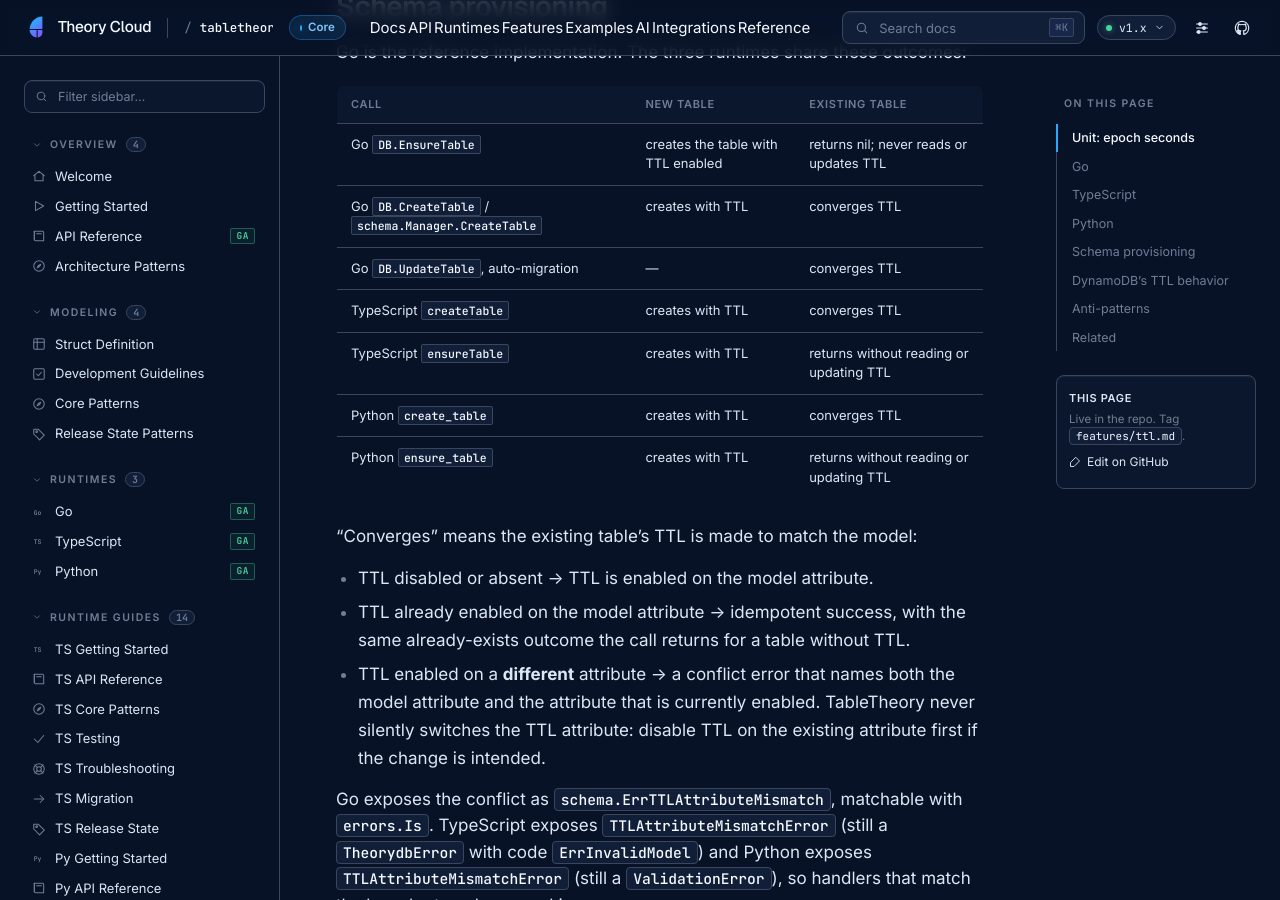
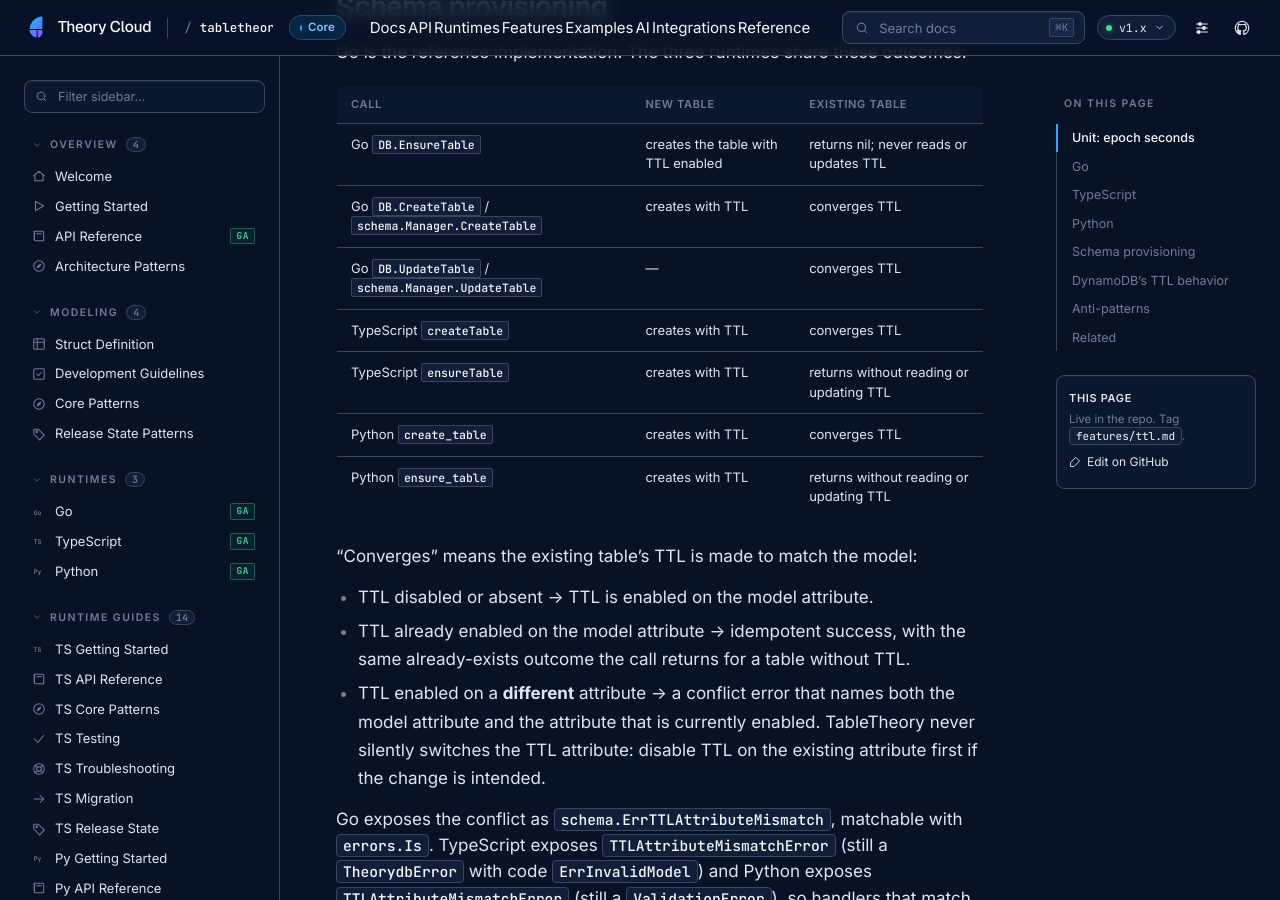
Before and after one commit to theory-cloud/TableTheory, a Jekyll site: the page built from docs/features/ttl.md, in a window 1280 px wide and 900 px high, scrolled down 2047 px. Built offline with Jekyll 4.4.1, drawn with Linux system fonts in a browser that asks for light colours.

Commit message:
docs(ttl): scope Go convergence to UpdateTable
Auto-migration only creates a missing target table, so it does not synchronize TTL on an existing target.

Refs Factory docs/058 LOCAL-T1.6

```diff
--- a/docs/features/ttl.md
+++ b/docs/features/ttl.md
@@ -80,7 +80,7 @@ Go is the reference implementation. The three runtimes share these outcomes:
 |------|-----------|----------------|
 | Go `DB.EnsureTable` | creates the table with TTL enabled | returns nil; never reads or updates TTL |
 | Go `DB.CreateTable` / `schema.Manager.CreateTable` | creates with TTL | converges TTL |
-| Go `DB.UpdateTable`, auto-migration | — | converges TTL |
+| Go `DB.UpdateTable` / `schema.Manager.UpdateTable` | — | converges TTL |
 | TypeScript `createTable` | creates with TTL | converges TTL |
 | TypeScript `ensureTable` | creates with TTL | returns without reading or updating TTL |
 | Python `create_table` | creates with TTL | converges TTL |
```
